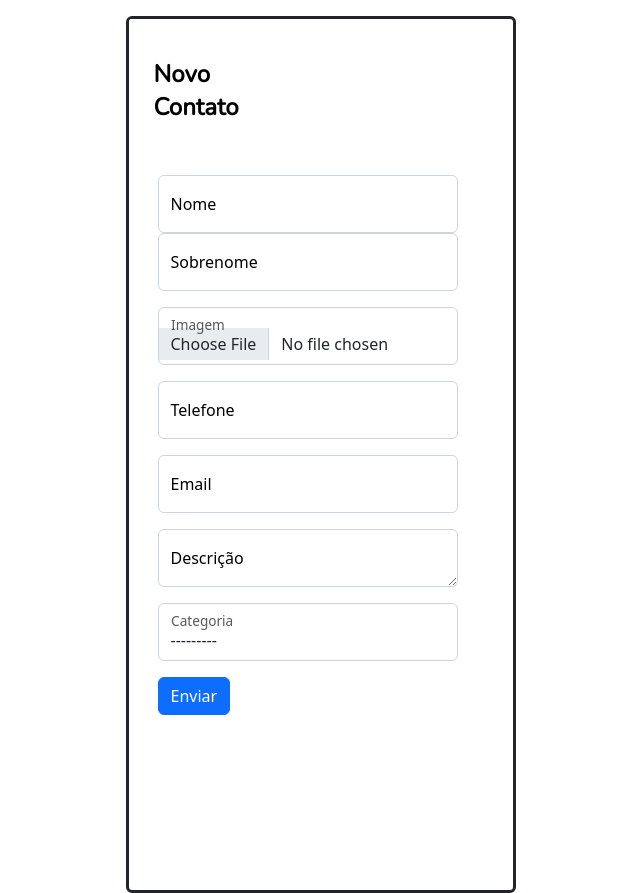
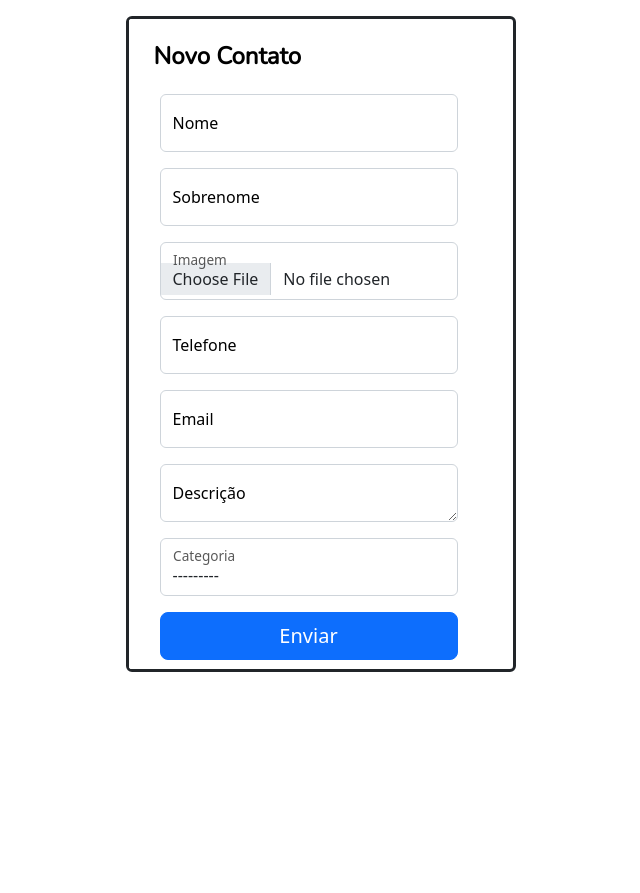
Before and after one commit to marlondlacerda/contatinhos, a Django app: page /dashboard/contacts/new/ in a window 1280 px wide. Shown: the part 74-967 px from the top of the page, without its empty margins (289-929 px from the left). After the commit the page ends 746 px from the top, so only its background shows below. Run offline with Django 4.2, Linux system fonts and the light colour scheme; the visitor is signed in with stand-in values (Sample User, id 1); data that the repository does not hold is empty; parts of the project's set-up code (start-up, migrations or seed data) failed here and were passed over; some web fonts are replaced.

Commit message:
style: 💄 update css

```diff
--- a/src/contatos/templates/contatos/new_contact.html
+++ b/src/contatos/templates/contatos/new_contact.html
@@ -3,9 +3,9 @@
 {% block title %} Novo Contato | {% endblock %}
 
   {% block content %}
-  <div class="content overflow-auto rounded-2">
-    <div class="content-header ">
-      <p class="my-contacts">
+  <div class="content-form overflow-auto rounded-2">
+    <div class="content-header">
+      <p class="header-title">
         {% if 'new' in request.path %}
           Novo Contato
         {% else %}
@@ -13,7 +13,7 @@
         {% endif %}
       </p>
 
-      <div class="contacts-container">
+      <div class="container-form">
         <div>
           <form action="{% url 'new_contact' %}" method="POST" enctype="multipart/form-data">
             {% csrf_token %}
@@ -28,7 +28,7 @@
                 required
                 >
               <label for="name" class="floatingInput">Nome</label>
-            <div>
+            </div>
             <div class="form-floating mb-3">
               <input
                 type="text"
@@ -102,7 +102,9 @@
                 <label for="category" class="floatingInput">Categoria</label>
               </div>
             </div>
-            <button type="submit" class="btn btn-primary">Enviar</button>
+            <div class="d-grid gap-2 mb-2">
+              <button type="submit" class="btn btn-lg btn-primary">Enviar</button>
+            </div>
           </form>
         </div>
       </div>
--- a/src/templates/static/styles.css
+++ b/src/templates/static/styles.css
@@ -130,6 +130,30 @@
   opacity: 0.7;
 }
 
+.header-title {
+  font-family: Nunito;
+  font-size: 24px;
+  font-weight: 600;
+  letter-spacing: 0em;
+  line-height: 33px;
+
+  margin-left: 24px;
+  margin-top: 20px;
+  text-align: left;
+  width: 200px;
+}
+
+.container-form {
+  padding-left: 30px;
+  padding-top: 5px;
+}
+
+.content-form {
+  border: 3px solid rgb(33,37,41);
+  height: 100%;
+  width: 390px;
+}
+
 @media (min-width: 768px) {
 
   .content::-webkit-scrollbar {
```
